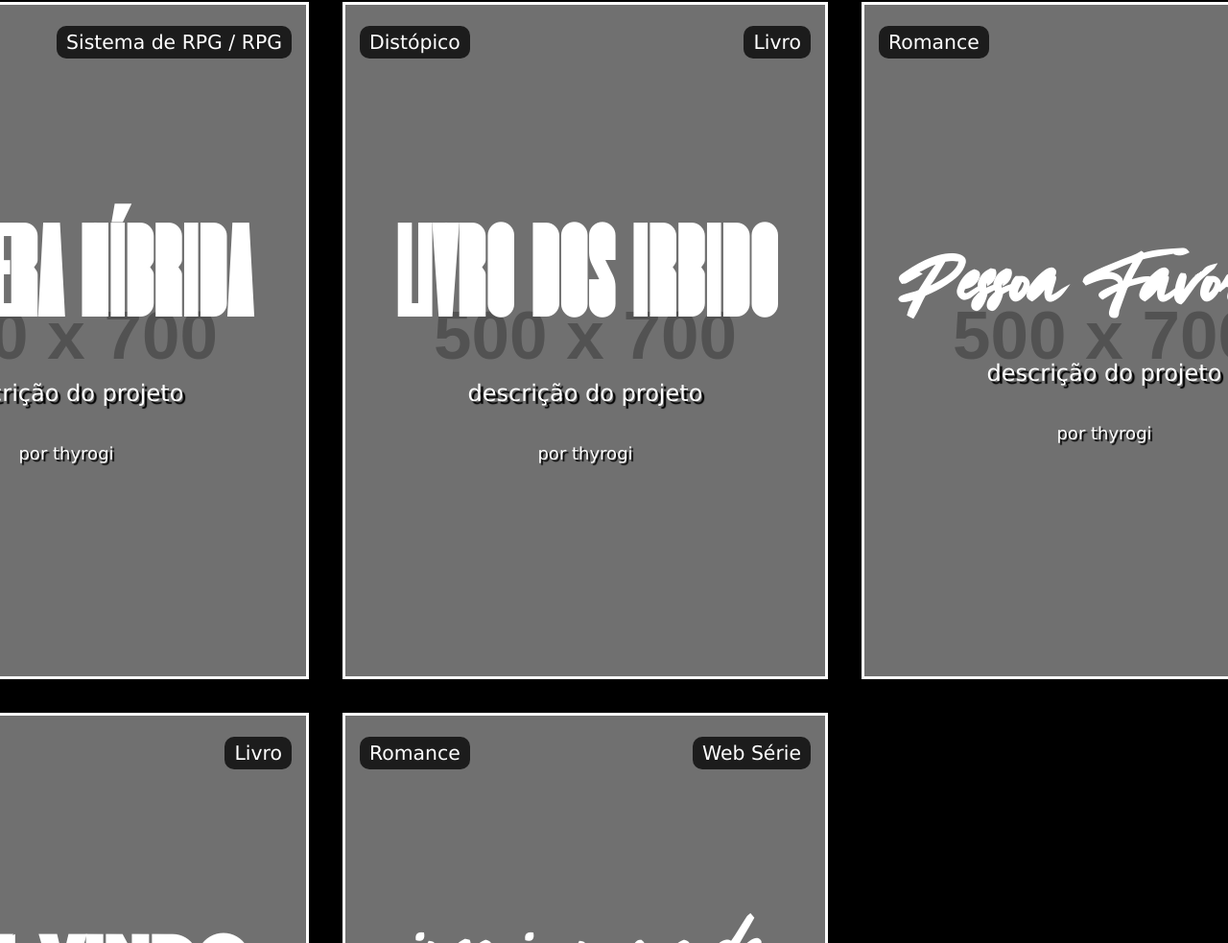
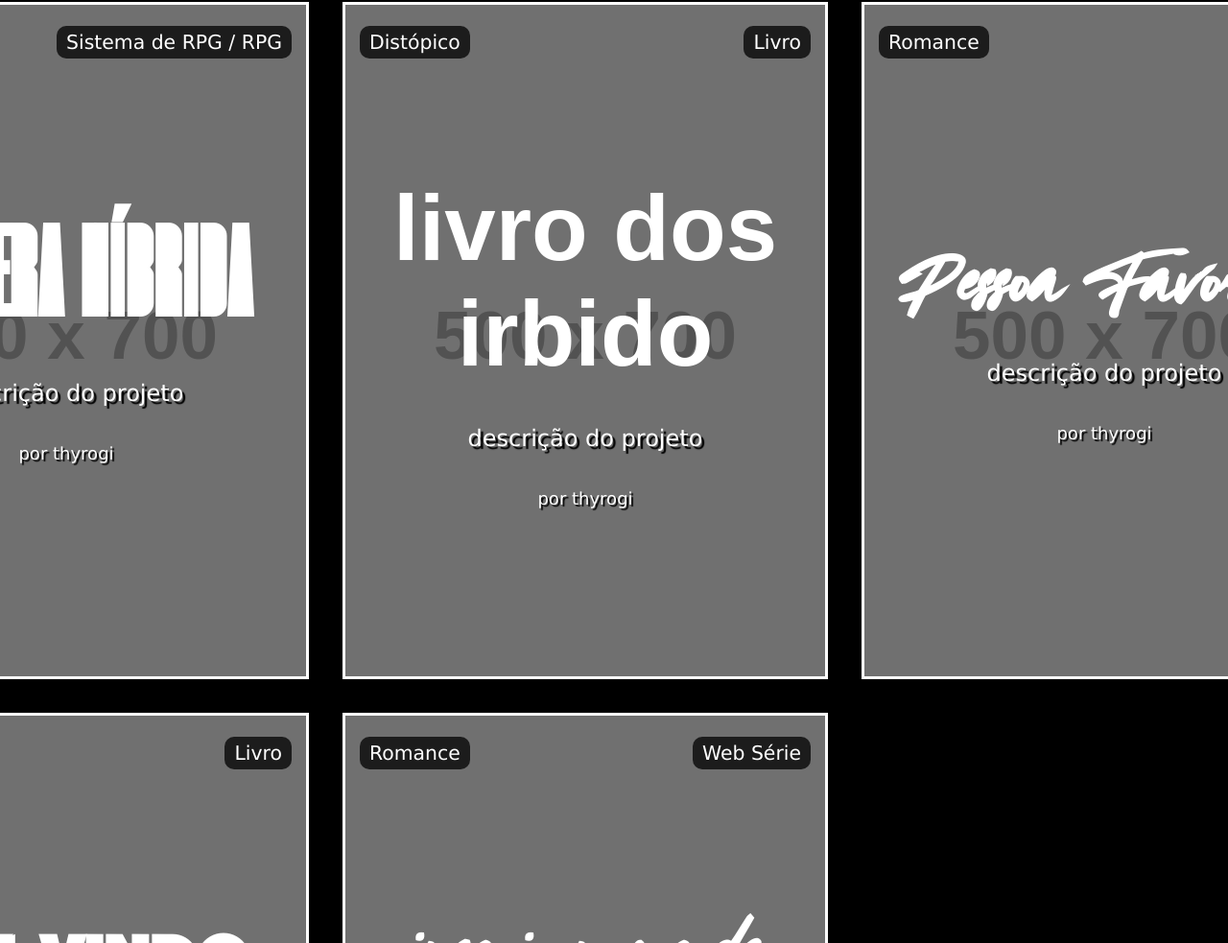
Before and after one commit to thyrogiwebsite/abt-me, a plain HTML site: page projetos.html in a window 1280 px wide. Shown: the part 1723-2706 px from the top of the page at 96% size. Drawn offline with Linux system fonts and the light colour scheme; placeholder pictures from the web are drawn by us; a web font is replaced by a local one.

Commit message:
Add files via upload

```diff
--- a/css/css.css
+++ b/css/css.css
@@ -44,6 +44,12 @@
 @font-face {
     font-family: 'Memsmark';
     src: url('fonts/Memsmark!\ Demo.ttf') format('trueType');
+    font-weight: normal;
+    font-style: normal;
+}
+@font-face {
+    font-family: 'Mostly Bright';
+    src: url('fonts/Mostly\ Bright\ Sans.otf') format('openType');
     font-weight: normal;
     font-style: normal;
 }
@@ -382,6 +388,16 @@ main {
 
     pointer-events: none;
 }
+.UEHBook-title {
+    font-family: 'Mostly Bright', Arial, sans-serif;
+    font-size: 4em;
+    padding: 0;
+    margin: 20px;
+
+    text-align: center;
+
+    pointer-events: none;
+}
 .favorita-title {
     font-family: 'Fantasm and Secrets', Arial, sans-serif;
     font-size: 3.5em;
--- a/projetos.html
+++ b/projetos.html
@@ -139,7 +139,7 @@
                             height="700px"
                             >
                             <div class="text-overlay">
-                                <h2 class="UEH-title">livro dos irbido</h2>
+                                <h2 class="UEHBook-title">livro dos irbido</h2>
                                 <p class="project-desc">descrição do projeto</p>
                                 <p class="credits">por thyrogi</p>
                             </div>
```
Also changed, not shown: 1 other file.
